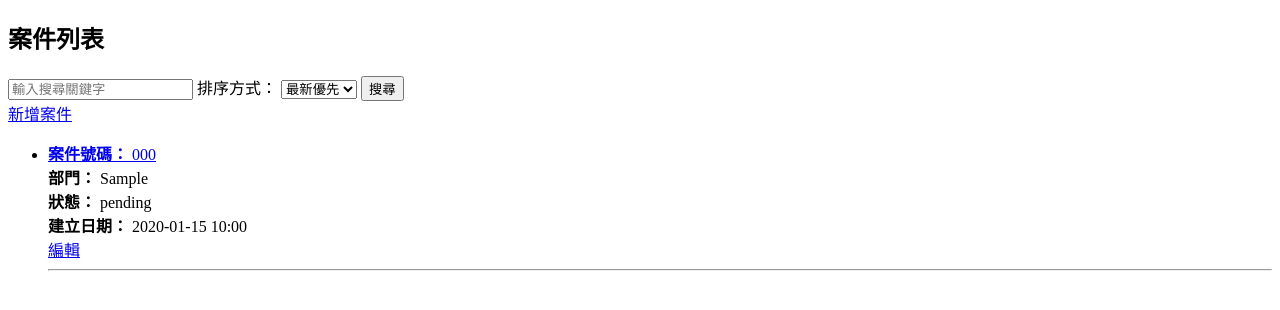
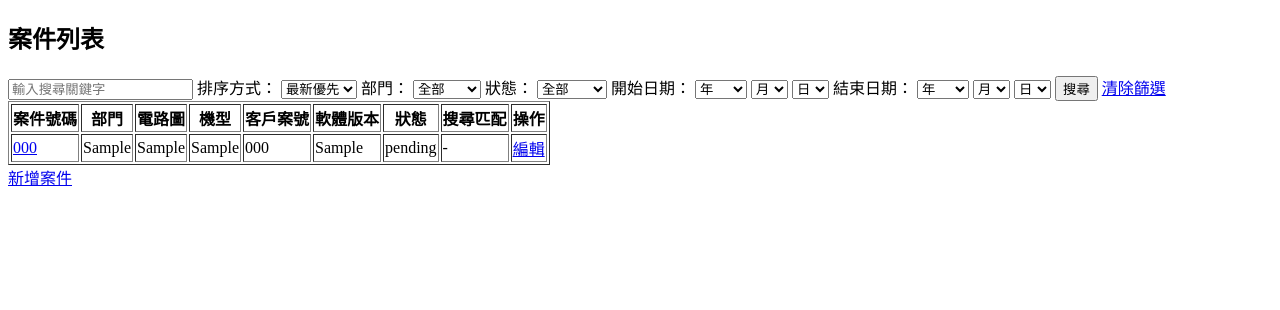
Before and after one commit to Leslie121224/case_management, a Django app: page /cases/ in a window 1280 px wide. Shown: the part 114-424 px from the top of the page. Run offline with Django 5.2, Linux system fonts and the light colour scheme; a user stored in the database is signed in; tables that the repository leaves empty hold one stand-in row (values such as "Sample post").

Commit message:
feat: 新增篩選功能、更改頁面排版使用表格

```diff
--- a/case_tracker/templates/case_list.html
+++ b/case_tracker/templates/case_list.html
@@ -1,8 +1,11 @@
 {% extends "base.html" %}
+{% load custom_filters %}
+
 
 {% block content %}
   <h2>案件列表</h2>
 
+  <!-- 搜尋與篩選表單 -->
   <form method="GET" action="{% url 'case_list' %}">
     <input type="text" name="q" value="{{ query }}" placeholder="輸入搜尋關鍵字">
 
@@ -12,28 +15,126 @@
         <option value="created_at" {% if sort_order == "created_at" %}selected{% endif %}>最舊優先</option>
     </select>
 
+    <label for="department">部門：</label>
+    <select name="department">
+        <option value="">全部</option>
+        {% for dept in all_departments %}
+            <option value="{{ dept }}" {% if department_filter == dept %}selected{% endif %}>{{ dept }}</option>
+        {% endfor %}
+    </select>
+
+    <label for="status">狀態：</label>
+    <select name="status">
+        <option value="">全部</option>
+        {% for s in all_statuses %}
+            <option value="{{ s }}" {% if status_filter == s %}selected{% endif %}>{{ s }}</option>
+        {% endfor %}
+    </select>
+
+    <!-- 開始日期 -->
+    <label>開始日期：</label>
+    <select name="start_year">
+        <option value="">年</option>
+        {% for year in years %}
+            <option value="{{ year }}" {% if start_year == year|stringformat:"s" %}selected{% endif %}>{{ year }}</option>
+        {% endfor %}
+    </select>
+    <select name="start_month">
+        <option value="">月</option>
+        {% for month in months %}
+            <option value="{{ month }}" {% if start_month == month|stringformat:"s" %}selected{% endif %}>{{ month }}</option>
+        {% endfor %}
+    </select>
+    <select name="start_day">
+        <option value="">日</option>
+        {% for day in days %}
+            <option value="{{ day }}" {% if start_day == day|stringformat:"s" %}selected{% endif %}>{{ day }}</option>
+        {% endfor %}
+    </select>
+
+    <!-- 結束日期 -->
+    <label>結束日期：</label>
+    <select name="end_year">
+        <option value="">年</option>
+        {% for year in years %}
+            <option value="{{ year }}" {% if end_year == year|stringformat:"s" %}selected{% endif %}>{{ year }}</option>
+        {% endfor %}
+    </select>
+    <select name="end_month">
+        <option value="">月</option>
+        {% for month in months %}
+            <option value="{{ month }}" {% if end_month == month|stringformat:"s" %}selected{% endif %}>{{ month }}</option>
+        {% endfor %}
+    </select>
+    <select name="end_day">
+        <option value="">日</option>
+        {% for day in days %}
+            <option value="{{ day }}" {% if end_day == day|stringformat:"s" %}selected{% endif %}>{{ day }}</option>
+        {% endfor %}
+    </select>
+
     <button type="submit">搜尋</button>
+
+    <a href="{% url 'case_list' %}" onclick="return clearFilters();">清除篩選</a>
   </form>
+
+  <script>
+    function clearFilters() {
+        window.location.href = "{% url 'case_list' %}";
+        return false;
+    }
+  </script>
+
+  <!-- 案件列表 -->
+  <table border="1">
+    <thead>
+        <tr>
+            <th>案件號碼</th>
+            <th>部門</th>
+            <th>電路圖</th>
+            <th>機型</th>
+            <th>客戶案號</th>
+            <th>軟體版本</th>
+            <th>狀態</th>
+            <th>搜尋匹配</th>
+            {% if user.is_authenticated %}<th>操作</th>{% endif %}
+        </tr>
+    </thead>
+    <tbody>
+        {% for case in cases %}
+        <tr>
+            <td><a href="{% url 'case_detail' case.id %}">{{ case.case_number }}</a></td>
+            <td>{{ case.department }}</td>
+            <td>{{ case.circuit_diagram }}</td>
+            <td>{{ case.model_type }}</td>
+            <td>{{ case.business_case_number }}</td>
+            <td>{{ case.software_version }}</td>
+            <td>{{ case.status }}</td>
+            <td>
+				{% with search_results|get_item:case.id as match_reasons %}
+					{% if match_reasons %}
+						{% for reason in match_reasons %}
+							<div>{{ reason|safe }}</div>  <!-- 🔹 `|safe` 讓 HTML 標籤生效 -->
+						{% endfor %}
+					{% else %}
+						-
+					{% endif %}
+				{% endwith %}
+			</td>
+
+            {% if user.is_authenticated %}
+            <td><a href="{% url 'edit_case' case.id %}">編輯</a></td>
+            {% endif %}
+        </tr>
+        {% empty %}
+        <tr>
+            <td colspan="9">沒有符合條件的案件</td>
+        </tr>
+        {% endfor %}
+    </tbody>
+  </table>
 
   {% if user.is_authenticated %}
     <a href="{% url 'add_case' %}">新增案件</a>
   {% endif %}
-
-  <ul>
-    {% for case in cases %}
-      <li>
-        <a href="{% url 'case_detail' case.id %}"><strong>案件號碼：</strong> {{ case.case_number }}</a><br>
-        <strong>部門：</strong> {{ case.department }}<br>
-        <strong>狀態：</strong> {{ case.status }}<br>
-		<strong>建立日期：</strong> {{ case.created_at|date:"Y-m-d H:i" }}  <!-- 🔹 顯示日期 -->
-        <br>
-        {% if user.is_authenticated %}
-          <a href="{% url 'edit_case' case.id %}">編輯</a>
-        {% endif %}
-      </li>
-      <hr>
-	{% empty %}
-      <p>沒有符合條件的案件</p>
-    {% endfor %}
-  </ul>
 {% endblock %}
--- /dev/null
+++ b/case_tracker/templatetags/custom_filters.py
@@ -0,0 +1,8 @@
+from django import template
+
+register = template.Library()
+
+@register.filter
+def get_item(dictionary, key):
+    """用於 Django 模板，安全地從字典中獲取鍵值"""
+    return dictionary.get(key, [])
--- a/case_tracker/views.py
+++ b/case_tracker/views.py
@@ -5,6 +5,10 @@ from .models import Case, CaseHistory
 from django.contrib.auth.decorators import login_required
 from .forms import CaseForm
 from django.db.models import Q  # 🔹 支援模糊搜尋
+import datetime
+import calendar  # 🔹 用來取得該月份最後一天
+from django.utils.html import format_html  # 🔹 確保 `format_html()` 可用
+
 
 # 註冊帳號
 def register(request):
@@ -21,11 +25,43 @@ def register(request):
 # 案件列表
 @login_required
 def case_list(request):
-    query = request.GET.get("q", "")  # 取得搜尋關鍵字
+    query = request.GET.get("q", "").strip()  # 取得搜尋關鍵字，去除前後空格
     sort_order = request.GET.get("sort_order", "-created_at")  # 依案件建立日期排序，預設「最新優先」
+    department_filter = request.GET.get("department", "")  # 部門篩選
+    status_filter = request.GET.get("status", "")  # 狀態篩選
+
+    # 取得年、月、日
+    start_year = request.GET.get("start_year", "")
+    start_month = request.GET.get("start_month", "")
+    start_day = request.GET.get("start_day", "")
+    end_year = request.GET.get("end_year", "")
+    end_month = request.GET.get("end_month", "")
+    end_day = request.GET.get("end_day", "")
+
     cases = Case.objects.all().order_by(sort_order)  # 🔹 依照使用者選擇排序
+    search_results = {}
 
     if query:
+        for case in cases:
+            match_reasons = []  # 存放匹配原因
+            if query.lower() in case.case_number.lower():
+                match_reasons.append(f"案件號碼：{highlight_text(case.case_number, query)}")
+            if query.lower() in case.department.lower():
+                match_reasons.append(f"部門名稱：{highlight_text(case.department, query)}")
+            if query.lower() in case.circuit_diagram.lower():
+                match_reasons.append(f"電路圖：{highlight_text(case.circuit_diagram, query)}")
+            if query.lower() in case.model_type.lower():
+                match_reasons.append(f"機型：{highlight_text(case.model_type, query)}")
+            if query.lower() in case.business_case_number.lower():
+                match_reasons.append(f"客戶編號：{highlight_text(case.business_case_number, query)}")
+            if query.lower() in case.software_version.lower():
+                match_reasons.append(f"軟體版本：{highlight_text(case.software_version, query)}")
+            if query.lower() in case.status.lower():
+                match_reasons.append(f"狀態：{highlight_text(case.status, query)}")
+
+            if match_reasons:
+                search_results[case.id] = match_reasons
+
         cases = cases.filter(
             Q(case_number__icontains=query) |
             Q(department__icontains=query) |
@@ -36,11 +72,78 @@ def case_list(request):
             Q(status__icontains=query)
         )
 
+    # 部門篩選
+    if department_filter:
+        cases = cases.filter(department=department_filter)
+
+    # 狀態篩選
+    if status_filter:
+        cases = cases.filter(status=status_filter)
+
+     # 日期範圍篩選
+ # 日期範圍篩選
+    try:
+        if start_year:
+            start_year = int(start_year)
+            start_month = int(start_month) if start_month else 1  # 預設 1 月
+            start_day = int(start_day) if start_day else 1  # 預設 1 日
+
+            start_date = datetime.date(start_year, start_month, start_day)
+            cases = cases.filter(created_at__gte=start_date)
+
+        if end_year:
+            end_year = int(end_year)
+            end_month = int(end_month) if end_month else 12  # 預設 12 月
+
+            # 🔹 如果沒有選擇 end_day，就自動取得該年該月的最後一天
+            if not end_day:
+                _, last_day = calendar.monthrange(end_year, end_month)
+                end_day = last_day  # 🔹 設定為該月份的最後一天
+            else:
+                end_day = int(end_day)
+
+            end_date = datetime.date(end_year, end_month, end_day)
+            cases = cases.filter(created_at__lte=end_date)
+
+    except ValueError:
+        pass  # 避免錯誤日期導致崩潰
+
+    # 產生年份、月份、日期選項
+    current_year = datetime.date.today().year
+    years = range(current_year - 10, current_year + 1)  # 最近 10 年
+    months = range(1, 13)
+    days = range(1, 32)
+
+
+
+    # 取得所有部門 & 狀態（讓篩選選單可用）
+    all_departments = Case.objects.values_list("department", flat=True).distinct()
+    all_statuses = Case.objects.values_list("status", flat=True).distinct()
+
     return render(request, "case_list.html", {
         "cases": cases,
         "query": query,
-        "sort_order": sort_order  # 🔹 把 sort_order 傳回模板
+        "search_results": search_results,
+        "sort_order": sort_order,
+        "department_filter": department_filter,
+        "status_filter": status_filter,
+        "start_year": str(start_year),
+        "start_month": str(start_month),
+        "start_day": str(start_day),
+        "end_year": str(end_year),
+        "end_month": str(end_month),
+        "end_day": str(end_day),
+        "years": years,
+        "months": months,
+        "days": days,
+        "all_departments": all_departments,
+        "all_statuses": all_statuses,
     })
+
+# 🔹 標記匹配的關鍵字為紅色
+def highlight_text(text, query):
+    return format_html(text.replace(query, f'<span style="color: red; font-weight: bold;">{query}</span>'))
+
 
 # 新增案件
 @login_required
```
Also changed, not shown: case_tracker/templatetags/__init__.py (added).
